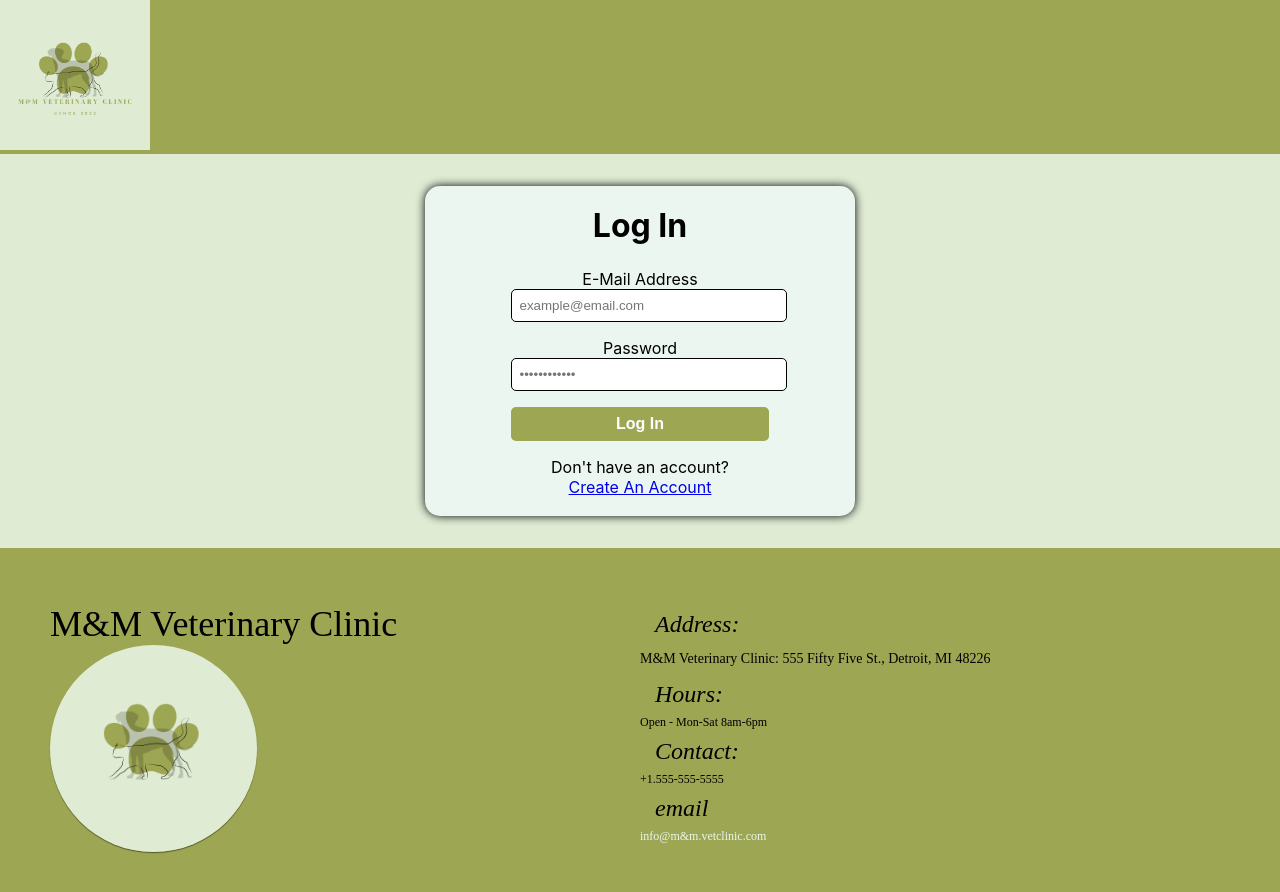
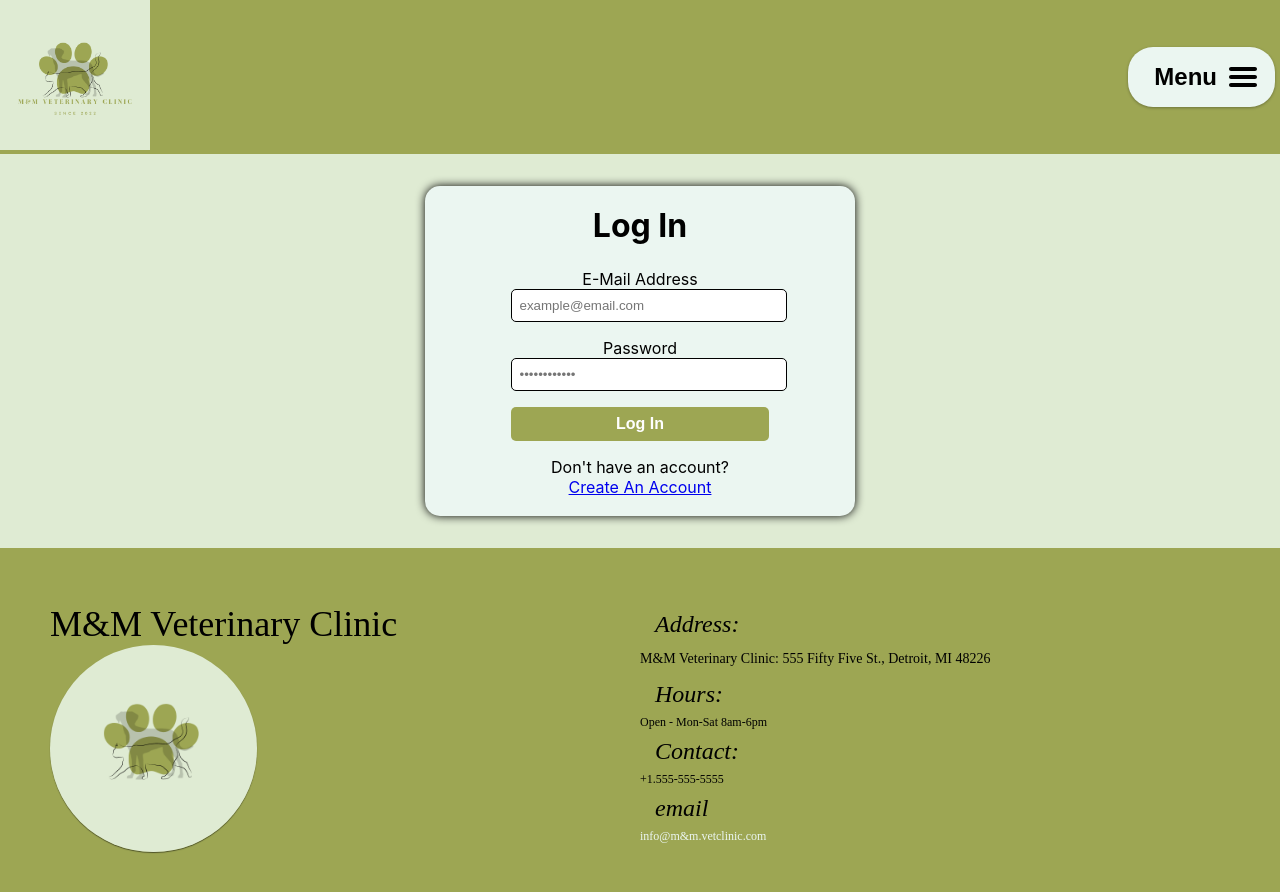
Before and after one commit to kirkwood616/mm-vet-app-frontend, a React (Create React App) app: page / in a window 1280 px wide. Shown: the top 892 px of the page. Built offline with nearby package versions, Linux system fonts and the light colour scheme.

Commit message:
Added NavMenu

```diff
--- a/src/components/Header.tsx
+++ b/src/components/Header.tsx
@@ -1,4 +1,5 @@
 import "./Header.css";
+import NavMenu from "./NavMenu";
 
 function Header() {
   return (
@@ -11,6 +12,7 @@ function Header() {
           height={150}
         />
       </div>
+      <NavMenu />
     </div>
   );
 }
```
